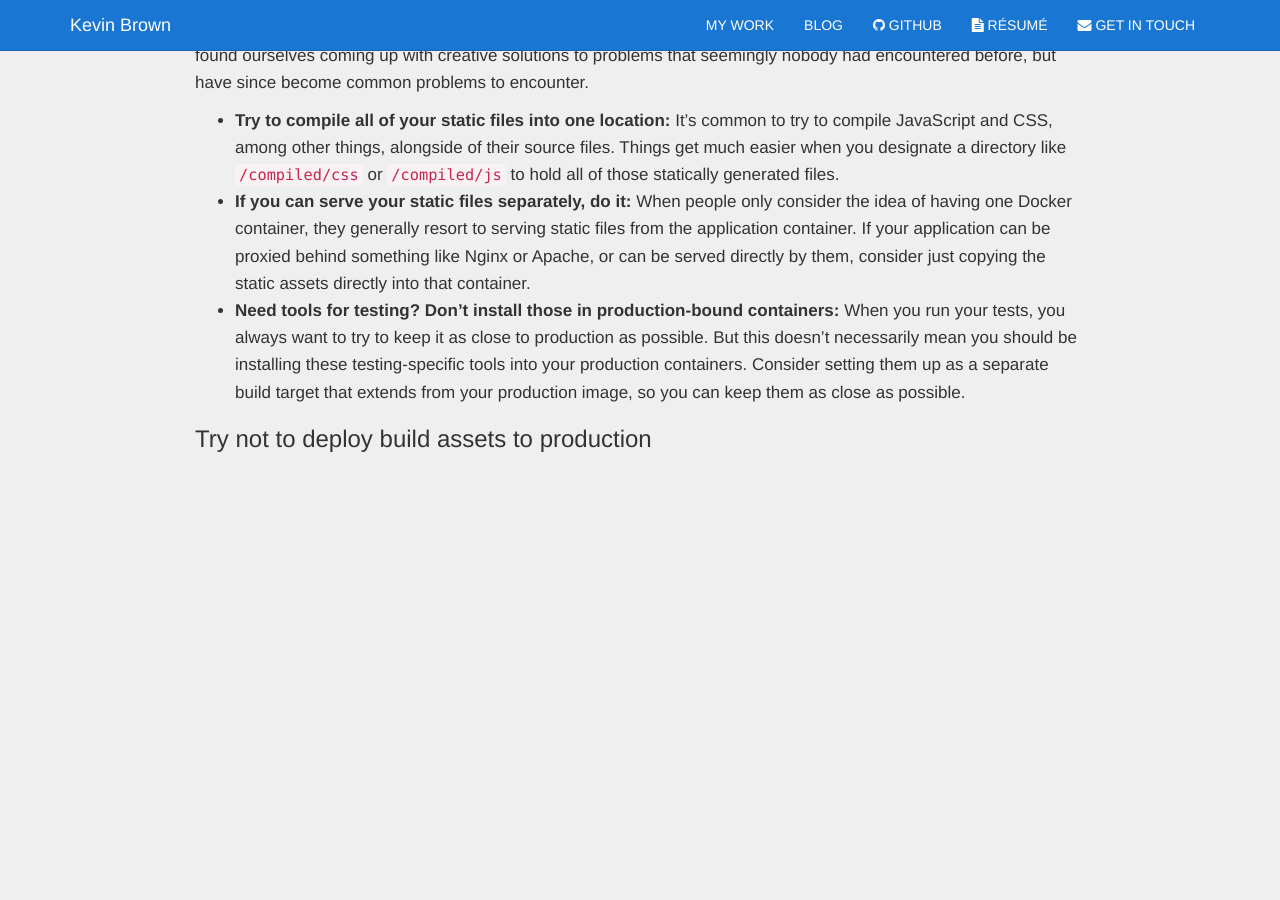
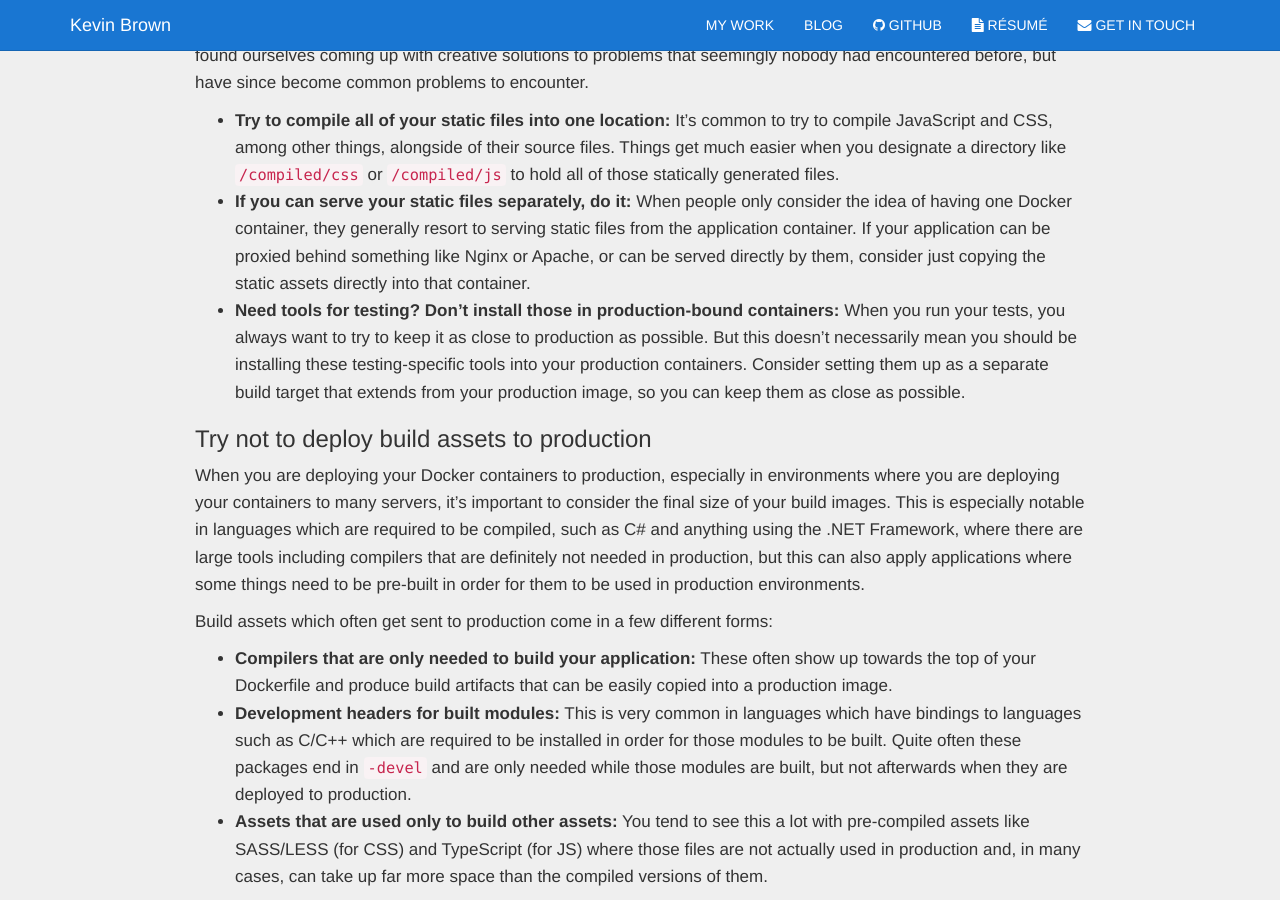
Before and after one commit to kevin-brown/blog.kevin-brown.com, a Jekyll site: the page built from _posts/2018-10-02-docker-through-the-years-part-3.markdown, in a window 1280 px wide and 900 px high, scrolled down 3497 px. Built offline with Jekyll 4.4.1, drawn with Linux system fonts in a browser that asks for light colours; before the commit the page ends 3959 px from its top, so only the background shows below that.

Commit message:
Finished off section on not deploying build assets

```diff
--- a/_posts/2018-10-02-docker-through-the-years-part-3.markdown
+++ b/_posts/2018-10-02-docker-through-the-years-part-3.markdown
@@ -64,6 +64,14 @@ Along the way, we've found ourselves asking many questions about how we want to
 
 ### Try not to deploy build assets to production
 
+When you are deploying your Docker containers to production, especially in environments where you are deploying your containers to many servers, it's important to consider the final size of your build images. This is especially notable in languages which are required to be compiled, such as C# and anything using the .NET Framework, where there are large tools including compilers that are definitely not needed in production, but this can also apply applications where some things need to be pre-built in order for them to be used in production environments.
+
+Build assets which often get sent to production come in a few different forms:
+
+* **Compilers that are only needed to build your application:** These often show up towards the top of your Dockerfile and produce build artifacts that can be easily copied into a production image.
+* **Development headers for built modules:** This is very common in languages which have bindings to languages such as C/C++ which are required to be installed in order for those modules to be built. Quite often these packages end in `-devel` and are only needed while those modules are built, but not afterwards when they are deployed to production.
+* **Assets that are used only to build other assets:** You tend to see this a lot with pre-compiled assets like SASS/LESS (for CSS) and TypeScript (for JS) where those files are not actually used in production and, in many cases, can take up far more space than the compiled versions of them.
+
 [alexellis-builder-pattern]: https://blog.alexellis.io/mutli-stage-docker-builds/
 [docker-compose]: https://docs.docker.com/compose/overview/
 [docker-compose-env-vars]: https://docs.docker.com/compose/environment-variables/
```
